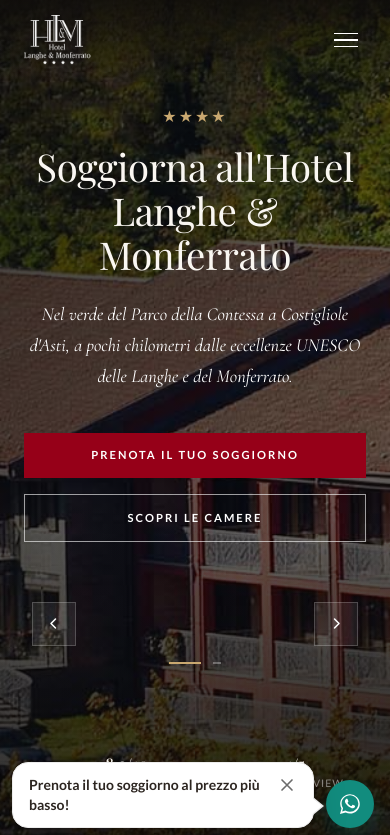
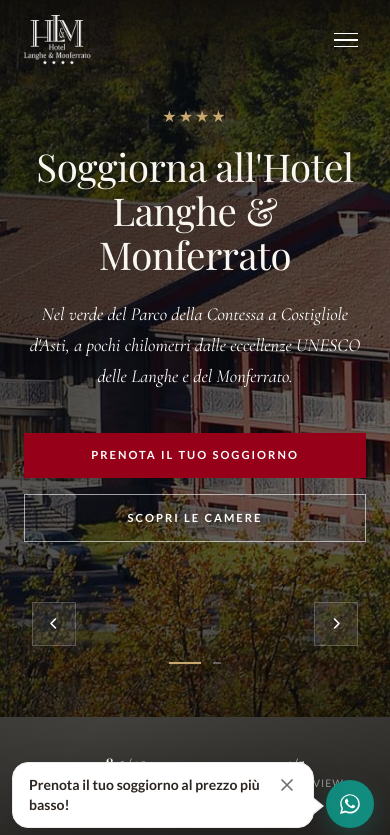
Before and after one commit to tave1013/hotel-langhe-monferrato, a Next.js app: page / in a window 390 px wide. Shown: the top 835 px of the page. Built offline with nearby package versions, Linux system fonts and the light colour scheme; a web font is replaced by a local one.

Commit message:
fix: adjust mobile hero background container height to reduce image zoom

```diff
--- a/app/globals.css
+++ b/app/globals.css
@@ -73,6 +73,10 @@ body { font-family: 'Lato', sans-serif; color: var(--text-dark); background: var
   .deal-badge {
     font-size: 0.74rem;
     padding: 0.34rem 0.86rem;
+  }
+
+  .hero-bg-image {
+    height: 85vh;
   }
 }
 
```
